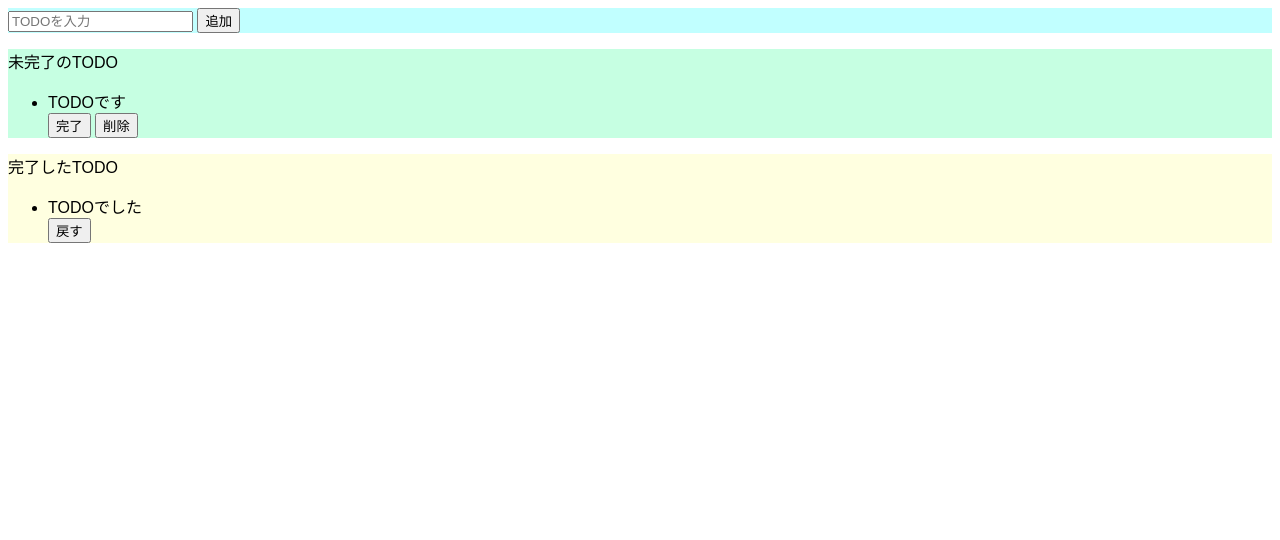
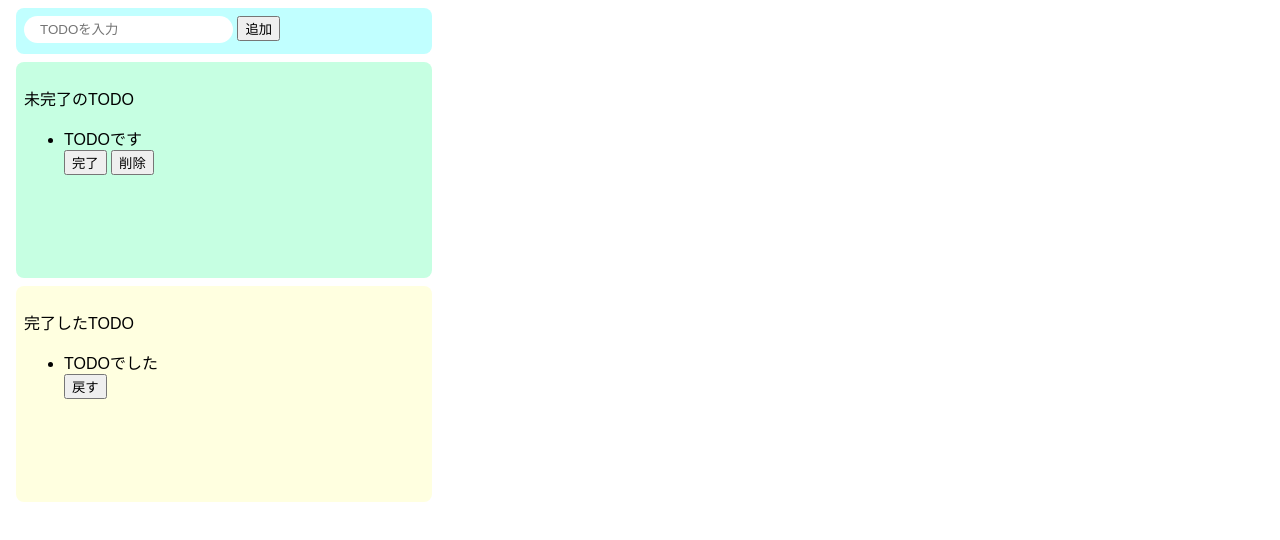
Before and after one commit to kurikube/react_udemy, a website built with Parcel: page index.html in a window 1280 px wide. Built offline with nearby package versions, Linux system fonts and the light colour scheme.

Commit message:
edig css

```diff
--- a/src/styles.css
+++ b/src/styles.css
@@ -2,14 +2,35 @@ body {
   font-family: sans-serif;
 }
 
+input {
+  border-radius: 16px;
+  border: none;
+  padding: 6px 16px;
+}
+
 .input-area {
   background-color: #c1ffff;
+  width: 400px;
+  height: 30px;
+  padding: 8px;
+  margin: 8px;
+  border-radius: 8px;
 }
 
 .incomplete-area {
   background-color: #c6ffe2;
+  width: 400px;
+  min-height: 200px;
+  padding: 8px;
+  margin: 8px;
+  border-radius: 8px;
 }
 
 .complete-area {
   background-color: #ffffe0;
+  width: 400px;
+  min-height: 200px;
+  padding: 8px;
+  margin: 8px;
+  border-radius: 8px;
 }
```
